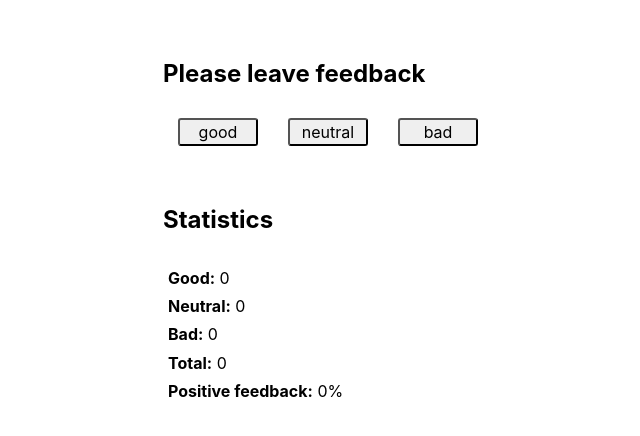
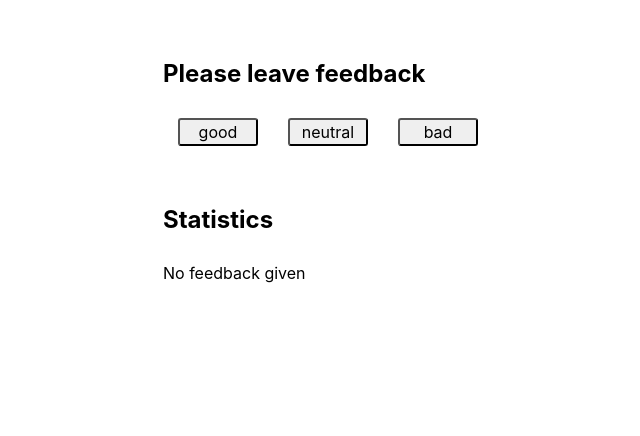
Before and after one commit to luminousnow/goit-react-hw-02-feedback, a React (Create React App) app: page / in a window 1280 px wide. Shown: the top 436 px of the page, without its empty margins (137-777 px from the left). Built offline with nearby package versions, Linux system fonts and the light colour scheme.

Commit message:
прибирає зайві теги

```diff
--- a/src/App.js
+++ b/src/App.js
@@ -3,6 +3,7 @@ import Container from './components/Container';
 import Statistics from './components/Statistics';
 import FeedbackOptions from './components/FeedbackOptions';
 import Section from './components/Section';
+import Notification from './components/Notification';
 
 export class App extends Component {
   static defaultProps = {};
@@ -39,7 +40,6 @@ export class App extends Component {
     } = this;
 
     return (
-      <>
       <Container>
         <Section title={'Please leave feedback'}>
           <FeedbackOptions
@@ -49,6 +49,7 @@ export class App extends Component {
         </Section>
 
         <Section title={'Statistics'}>
+          {this.countTotalFeedback() ? (
             <Statistics
               good={good}
               neutral={neutral}
@@ -56,9 +57,11 @@ export class App extends Component {
               total={countTotalFeedback}
               positivePercentage={countPositiveFeedbackPercentage}
             />
+          ) : (
+            <Notification message="No feedback given"></Notification>
+          )}
         </Section>
       </Container>
-      </>
     );
   }
 }
--- a/src/components/Statistics/Statistics.jsx
+++ b/src/components/Statistics/Statistics.jsx
@@ -3,7 +3,6 @@ import s from './Statistics.module.css';
 
 function Statistics({ good, neutral, bad, total, positivePercentage }) {
   return (
-    <section className={s.section}>
     <ul className={s.statList}>
       <li className={s.stat}>
         <span>Good:</span> {good}
@@ -21,7 +20,6 @@ function Statistics({ good, neutral, bad, total, positivePercentage }) {
         <span>Positive feedback:</span> {positivePercentage()}%
       </li>
     </ul>
-    </section>
   );
 }
 
```
Lines whose indentation alone changed are shown as unchanged.
